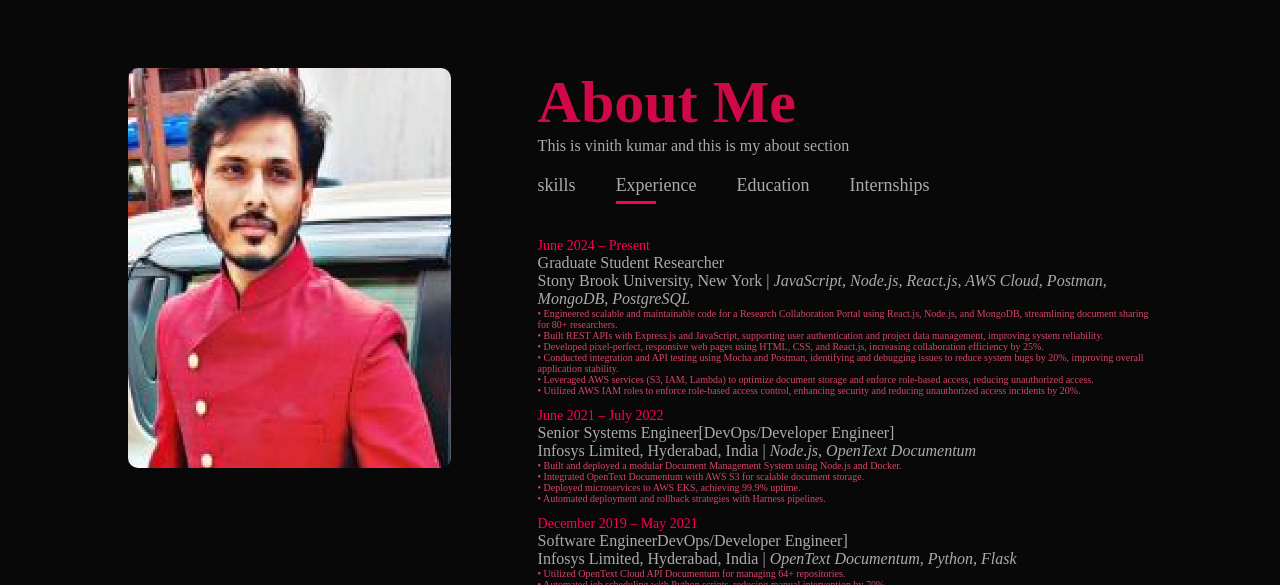
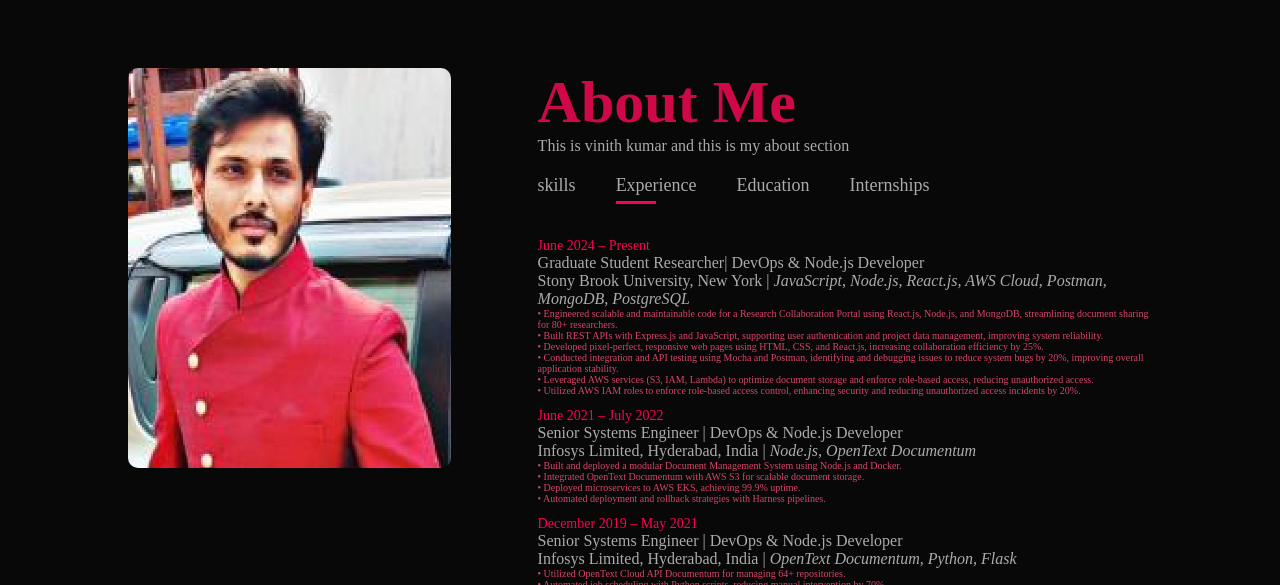
Before and after one commit to Vinith1397/port-folio, a plain HTML site: page index.html in a window 1280 px wide. Both pictures are taken after a click on the element "Experience". Shown: the part 822-1407 px from the top of the page. Drawn offline with Linux system fonts and the light colour scheme.

Commit message:
Update index.html

```diff
--- a/index.html
+++ b/index.html
@@ -78,7 +78,7 @@
 
                                  <li>
                   <span>June 2024 – Present</span><br>
-                  Graduate Student Researcher<br>
+                  Graduate Student Researcher| DevOps & Node.js Developer <br>
                   Stony Brook University, New York | <em>JavaScript, Node.js, React.js, AWS Cloud, Postman, MongoDB, PostgreSQL</em>
                   <p class="p12">
                     • Engineered scalable and maintainable code for a Research Collaboration Portal using React.js, Node.js, and MongoDB, streamlining document sharing for 80+ researchers.<br>
@@ -91,7 +91,7 @@
                 </li>
 
             </li>
-            <li><span>June 2021 – July 2022</span><br>Senior Systems Engineer[DevOps/Developer Engineer]<br>Infosys Limited, Hyderabad, India | <em>Node.js, OpenText Documentum</em>
+            <li><span>June 2021 – July 2022</span><br> Senior Systems Engineer | DevOps & Node.js Developer<br>Infosys Limited, Hyderabad, India | <em>Node.js, OpenText Documentum</em>
                 <p class="p12">
                     • Built and deployed a modular Document Management System using Node.js and Docker.<br>
                     • Integrated OpenText Documentum with AWS S3 for scalable document storage.<br>
@@ -100,7 +100,7 @@
                 </p>
             </li>
 
-            <li><span>December 2019 – May 2021</span><br>Software EngineerDevOps/Developer Engineer]<br>Infosys Limited, Hyderabad, India | <em>OpenText Documentum, Python, Flask</em>
+            <li><span>December 2019 – May 2021</span><br> Senior Systems Engineer | DevOps & Node.js Developer <br>Infosys Limited, Hyderabad, India | <em>OpenText Documentum, Python, Flask</em>
                 <p class="p12">
                     • Utilized OpenText Cloud API Documentum for managing 64+ repositories.<br>
                     • Automated job scheduling with Python scripts, reducing manual intervention by 70%.<br>
```
